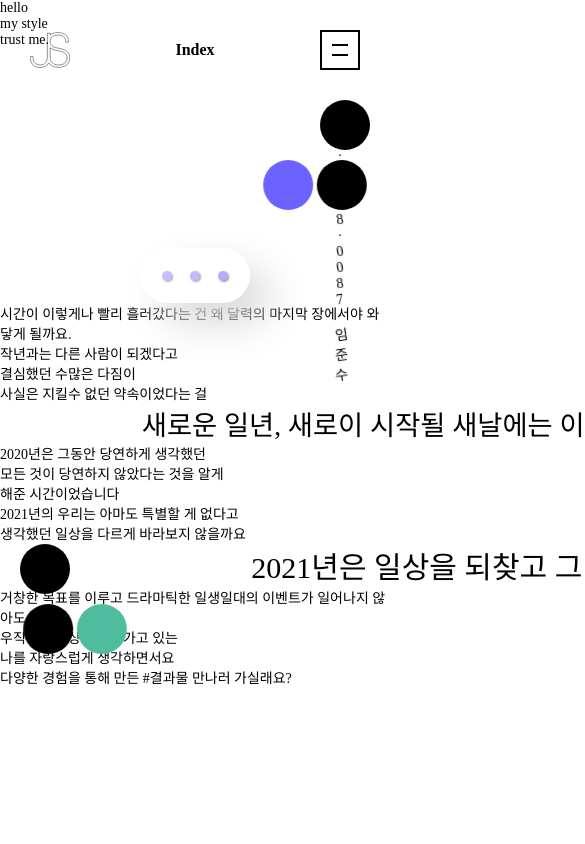
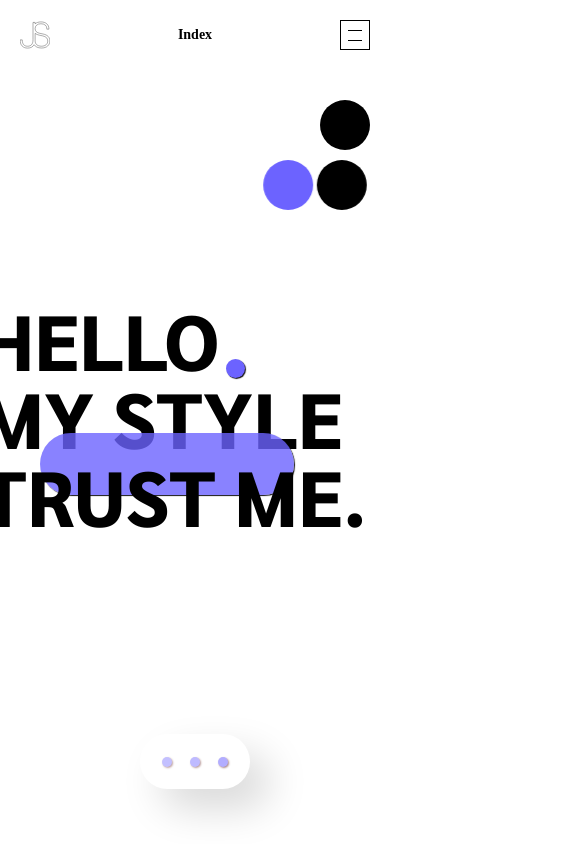
Before and after one commit to mkit-5ain/Vue-home, a Vue app in the folder frontend/: page / in a window 390 px wide. Shown: the top 844 px of the page, 585 px wide, since content can reach past the window. Built offline with nearby package versions, Linux system fonts and the light colour scheme; a web font is replaced by a local one.

Commit message:
[추가 및 수정] sass scope

```diff
--- a/frontend/src/components/Header.vue
+++ b/frontend/src/components/Header.vue
@@ -70,6 +70,7 @@
       font-weight: bold;
     }
     .fixed-info {
+      display: none;
       position: fixed;
       top: 100px;
       right: 45px;
@@ -80,6 +81,38 @@
         transform: rotate(360deg);
         animation: textRotate 5s 1s infinite;
         animation-fill-mode: forwards;
+      }
+    }
+  }
+  @media screen and (max-width: 750px) {
+    #header {
+      width: calc(100% - 10vw);
+      margin: 5vw;
+      .logo {
+        width: 30px;
+        height: 30px;
+      }
+      .page-title {
+        font-size: 14px;
+        line-height: 30px;
+      }
+      .menu-btn {
+        width: 30px;
+        height: 30px;
+        border: 1px solid #000;
+        div {
+          height: 1px;
+          &:nth-child(1) {
+            top: 9px;
+            left: calc(50% - 7px);
+            width: 14px;
+          }
+          &:nth-child(2) {
+            top: 19px;
+            left: calc(50% - 7px);
+            width: 14px;
+          }
+        }
       }
     }
   }
--- a/frontend/src/page/Index.vue
+++ b/frontend/src/page/Index.vue
@@ -49,7 +49,8 @@
         </div>
         <div class="inner-wrap">
           <div class="info-contents fade-contents calendar">
-            <p>시간이 이렇게나 빨리 흘러갔다는 건 왜 달력의 마지막 장에서야 와닿게 될까요.</p>
+            <p>시간이 이렇게나 빨리 흘러갔다는 건</p>
+            <p>왜 달력의 마지막 장에서야 와닿게 될까요.</p>
           </div>
           <div class="info-contents fade-contents">
             <p>작년과는 다른 사람이 되겠다고</p>
@@ -87,7 +88,10 @@
       <router-link to="/experience">
         <div class="experience-btn fade-contents" style="position: relative;">
           <div class="experience-more">
-            <p class="title">다양한 경험을 통해 만든 <span>#결과물</span> 만나러 가실래요?</p>
+            <div class="title">
+              <p>다양한 경험을 통해 만든 </p>
+              <p><span>#결과물</span> 만나러 가실래요?</p>
+            </div>
           </div>
         </div>
       </router-link>
@@ -106,3 +110,328 @@ export default {
   // }
 }
 </script>
+<style lang="scss" scoped>
+$primary-color: #6C63FF;
+$secondary-color: #4FBC9D;
+.intro-wrap {
+  position: relative;
+  padding-top: 300px;
+  overflow: hidden;
+  transition: 1s cubic-bezier(0.32, 0.18, 0.26, 0.84);
+  .prologue-wrap {
+    .prologue {
+      position: relative;
+      height: 270px;
+      line-height: 250px;
+      font-size: 300px;
+      font-family: 'sarabun';
+      text-transform: uppercase;
+      transition: 1s cubic-bezier(0.74, 0.51, 0.51, 1.26);
+      animation: 0.8s introTextAnimation forwards;
+      opacity: 0;
+      &.effect-dot {
+        width: 960px;
+        .inner-dot {
+          position: absolute;
+          bottom: 0px;
+          right: 0px;
+          width: 47px;
+          height: 47px;
+          border-radius: 100%;
+          background: $primary-color;
+          animation: 1.5s dotAnimation forwards;
+          animation-delay: 1s;
+          transition: 1s cubic-bezier(0.32, 0.18, 0.26, 0.84);
+          opacity: 0;
+          box-shadow: 1px 1px 1px 0px #151414
+        }
+      }
+      &.effect-line {
+        animation-delay: 0.2s;
+        &:after {
+          content: '';
+          position: absolute;
+          bottom: -100px;
+          left: 570px;
+          width: 500px;
+          height: 150px;
+          border-radius: 100px;
+          background: RGB(108, 99, 255, 0.8);
+          box-shadow: 1px 1px 1px 0px #151414;
+          transition: 1s ease-in-out;
+          animation: 0.5s TopBottomAnimation forwards;
+          animation-delay: 2s;
+          opacity: 0;
+        }
+      }
+      &.effect-blur {
+        animation-delay: 0.4s;
+      }
+    }
+    @keyframes introTextAnimation {
+      from {
+        opacity: 0;
+        transform: translate(-500px, -100px);
+      }
+      to {
+        opacity: 1;
+        transform: translate(-80px, 0px);
+      }
+    }
+    @media screen and (max-width: 750px) {
+      @keyframes introTextAnimation {
+        from {
+          opacity: 0;
+          transform: translate(-300px, -100px);
+        }
+        to {
+          opacity: 1;
+          transform: translate(-20px, 0px);
+        }
+      }
+    }
+  }
+}
+@media screen and (max-width: 750px) {
+  .intro-wrap {
+    .prologue-wrap {
+      .prologue {
+        height: auto;
+        line-height: 20vw;
+        font-size: 20vw;
+        &.effect-dot {
+          width: 68vw;
+          .inner-dot {
+            width: 5vw;
+            height: 5vw;
+          }
+        }
+        &.effect-line {
+          &::after {
+            bottom: -10vw;
+            left: 60px;
+            width: 65vw;
+            height: 16vw;
+          }
+        }
+      }
+    }
+  }
+}
+.info-wrap {
+  position: relative;
+  width: 1400px;
+  margin: 400px auto 0px auto;
+  .inner-wrap {
+    display: flex;
+    padding: 250px 0px;
+    justify-content: space-between;
+    .info-contents {
+      width: 550px;
+      font-size: 30px;
+      text-align: center;
+    }
+    .fade-contents {
+      line-height: 1.5;
+      transform: translate(0px, 50px);
+      &.active {
+        animation: fade-contents 2s forwards;
+      }
+    }
+    @keyframes fade-contents {
+      from {
+        transform: translate(0px, 50px);
+        opacity: 0;
+      }
+      50% {
+        transform: translate(0px, -10px);
+      }
+      to {
+        transform: translate(0px, 0px);
+        opacity: 1;
+      }
+    }
+  }
+  .calendar {
+    position: relative;
+    &::before {
+      content: '';
+      position: absolute;
+      bottom: 0px;
+      right: -220px;
+      width: 300px;
+      height: 237px;
+      z-index: -1;
+      background: url('~@/assets/images/calendar.svg') 0px 0px no-repeat;
+      background-size: 300px;
+      opacity: 0.3;
+      transform: rotate(-5deg);
+    }
+  }
+  .last-year {
+    position: relative;
+    &::before {
+      content: '';
+      position: absolute;
+      top: 50px;
+      left: 0px;
+      width: 250px;
+      height: 157px;
+      z-index: -1;
+      background: url('~@/assets/images/2020.svg') 0px 0px no-repeat;
+      background-size: 250px;
+      opacity: 0.7;
+      transform: rotate(5deg);
+    }
+  }
+  .this-year {
+    position: relative;
+    &::before {
+      content: '';
+      position: absolute;
+      top: -200px;
+      left: -135px;
+      width: 300px;
+      height: 237px;
+      z-index: -1;
+      background: url('~@/assets/images/2021.svg') 0px 0px no-repeat;
+      background-size: 300px;
+      transform: rotate(-5deg);
+    }
+  }
+  .daily {
+    position: relative;
+    &::before {
+      content: '';
+      position: absolute;
+      bottom: -110px;
+      right: -200px;
+      width: 300px;
+      height: 237px;
+      z-index: -1;
+      background: url('~@/assets/images/daily.svg') 0px 0px no-repeat;
+      background-size: 300px;
+      opacity: 0.7;
+    }
+  }
+}
+@media screen and (max-width: 750px) {
+  .info-wrap {
+    width: auto;
+    margin: 0px;
+    .inner-wrap {
+      flex-direction: column;
+      padding: 100px 15px;
+      .calendar {
+        &::before {
+          bottom: 25px;
+          right: 50px;
+          width: 100px;
+          height: 80px;
+          background-size: 100px;
+        }
+      }
+      .last-year {
+        &::before {
+          top: -120px;
+          left: 100px;
+          width: 150px;
+          height: 95px;
+          background-size: 150px;
+        }
+      }
+      .daily {
+        &::before {
+          bottom: -130px;
+          right: 0px;
+          width: 150px;
+          height: 120px;
+          background-size: 150px;
+        }
+      }
+      .this-year::before {
+        top: -120px;
+        left: auto;
+        width: 150px;
+        height: 110px;
+        background-size: 150px;
+      }
+      .info-contents {
+        width: auto;
+        margin: 100px 0px;
+        font-size: 5.5vw;
+      }
+    }
+  }
+}
+.experience-btn {
+  &.fade-contents {
+    transform: translate(0px, 50px);
+    &.active {
+      animation: fade-contents 2s forwards;
+    }
+  }
+  .experience-more {
+    position: relative;
+    display: block;
+    width: 650px;
+    height: 100px;
+    line-height: 104px;
+    margin: 200px auto 400px auto;
+    border-radius: 50px;
+    box-shadow: 20px 20px 40px #d9d9d9, -20px -20px 40px #fff;
+    font-weight: bold;
+    font-size: 22px;
+    span {
+      position: relative;
+      color: $secondary-color;
+      &::after {
+        content: '';
+        position: absolute;
+        top: 12px;
+        left: 5px;
+        width: 67px;
+        height: 15px;
+        background: $secondary-color;
+        opacity: 0.2;
+      }
+    }
+    .title {
+      padding-left: 80px;
+      &::after {
+        content: '';
+        position: absolute;
+        top: 43px;
+        right: 60px;
+        width: 46px;
+        height: 12px;
+        background: url('~@/assets/images/icon-arrow-right.png') 0px 0px no-repeat;
+        &:hover {
+          display: none;
+        }
+      }
+    }
+  }
+}
+@media screen and (max-width: 750px) {
+  .experience-btn {
+    .experience-more {
+      width: calc(100% - 30px);
+      height: 100px;
+      line-height: normal;
+      font-size: 20px;
+      text-align: center;
+      .title {
+        padding: 24px 0px;
+        &::after {
+          // top: 58px;
+          right: 20px;
+          width: 30px;
+          height: 8px;
+          background-size: 30px;
+        }
+      }
+    }
+  }
+}
+</style>
```
